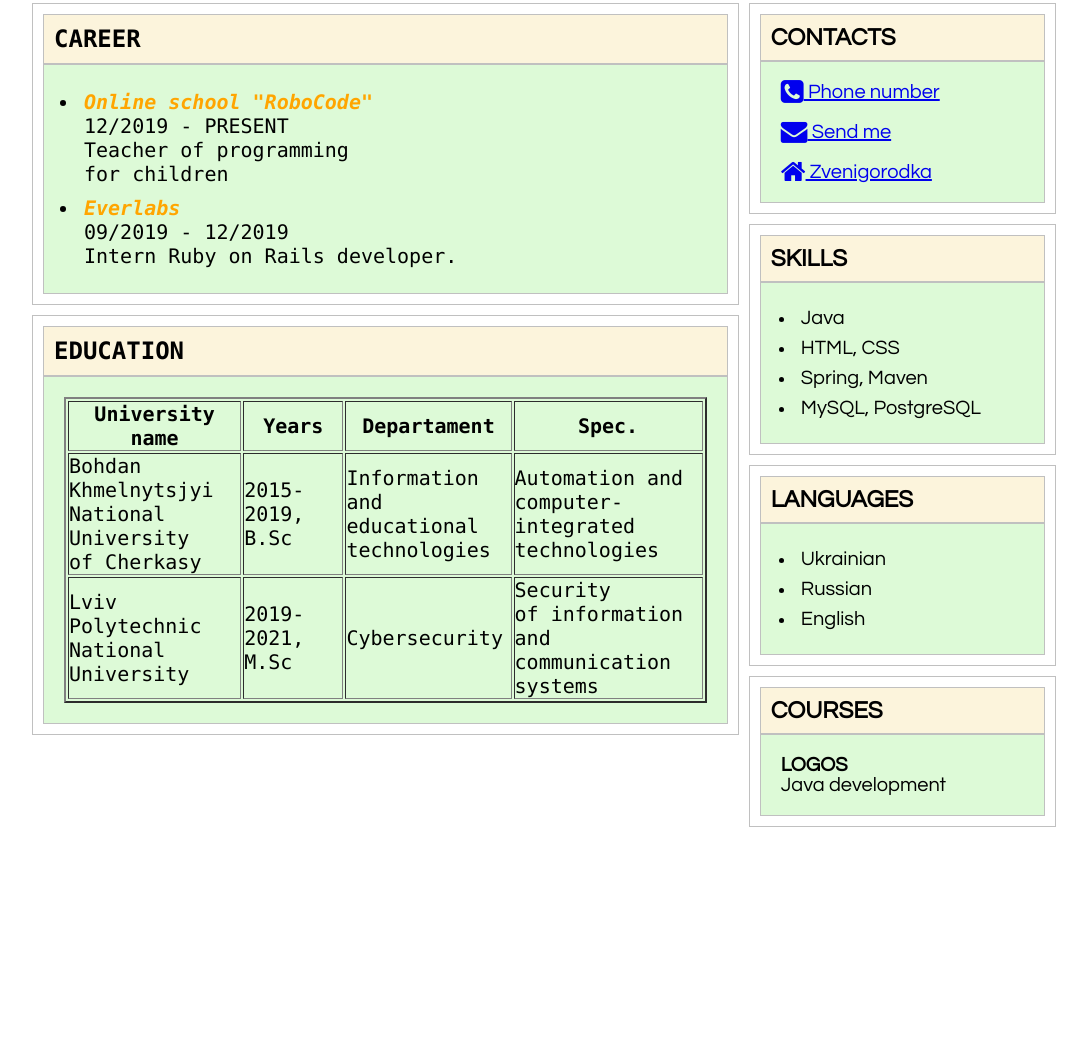
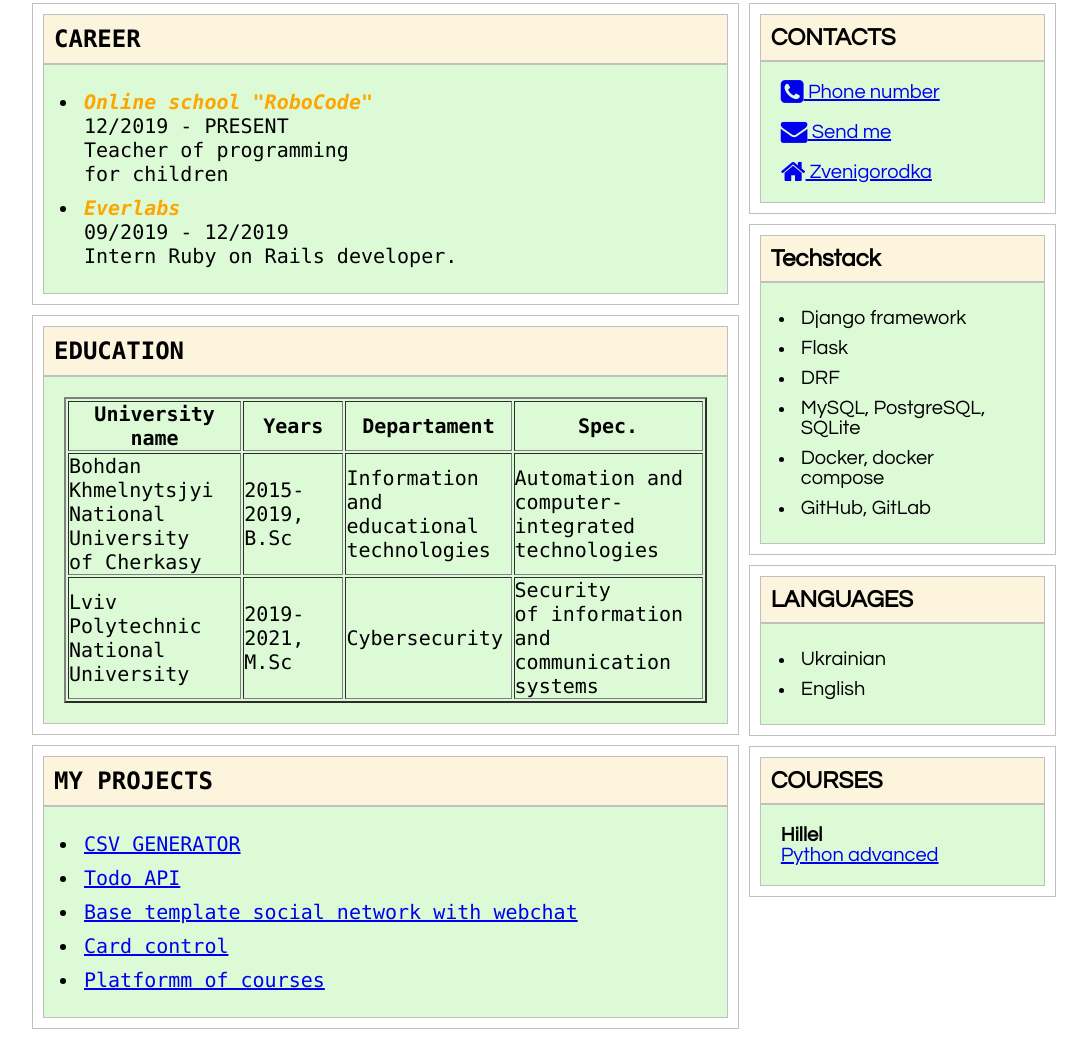
Before and after one commit to vitaliymv/CV, a plain HTML site: page index.html in a window 1280 px wide. Shown: the part 165-1204 px from the top of the page, without its empty margins (96-1183 px from the left). Before the commit the page ends 1002 px from the top, so only its background shows below. Drawn offline with Linux system fonts and the light colour scheme.

Commit message:
Update index.html

```diff
--- a/index.html
+++ b/index.html
@@ -83,6 +83,30 @@
 					</table>
 				</div>
 			</div>
+			<div class="card">
+				<div class="card-header">
+					<h2>MY PROJECTS</h2>
+				</div>
+				<div class="card-body">
+					<ul>
+						<li>
+						 	<a href="https://github.com/vitaliymv/CSVGenerator" target="_blacnk">CSV GENERATOR</a>
+						</li>
+						<li>
+							<a href="https://github.com/vitaliymv/todo_api" target="_blacnk">Todo API</a>
+						</li>
+						<li>
+							<a href="https://github.com/vitaliymv/socialNetwork" target="_blacnk">Base template social network with webchat</a>
+						</li>
+						<li>
+							<a href="https://github.com/vitaliymv/CardControl" target="_blacnk">Card control</a>
+						</li>
+						<li>
+							<a href="https://gitlab.com/movcan77/courses/-/tree/finished?ref_type=heads" target="_blacnk">Platformm of courses</a>
+						</li>
+					</ul>
+				</div>
+			</div>
 		</div>
 		<div class="additional">
 			<div class="card">
@@ -108,14 +132,16 @@
 			</div>
 			<div class="card">
 				<div class="card-header">
-					<h2>SKILLS</h2>
+					<h2>Techstack</h2>
 				</div>
 				<div class="card-body">
 					<ul>
-						<li>Java</li>
-						<li>HTML, CSS</li>
-						<li>Spring, Maven</li>
-						<li>MySQL, PostgreSQL</li>
+						<li>Django framework</li>
+						<li>Flask</li>
+						<li>DRF</li>
+						<li>MySQL, PostgreSQL, SQLite</li>
+						<li>Docker, docker compose</li>
+						<li>GitHub, GitLab</li>
 					</ul>
 				</div>
 			</div>
@@ -126,7 +152,6 @@
 				<div class="card-body">
 					<ul>
 						<li>Ukrainian</li>
-						<li>Russian</li>
 						<li>English</li>
 					</ul>
 				</div>
@@ -137,8 +162,8 @@
 					<h2>COURSES</h2>
 				</div>
 				<div class="card-body">
-					<strong>LOGOS</strong>
-					<br>Java development
+					<strong>Hillel</strong>
+					<br><a href="https://drive.google.com/file/d/1ck3rwy-nL4RtYzCzPWrdRuFtLM7e7o2s/view?usp=sharing">Python advanced</a>
 				</div>
 			</div>
 		</div>
```
